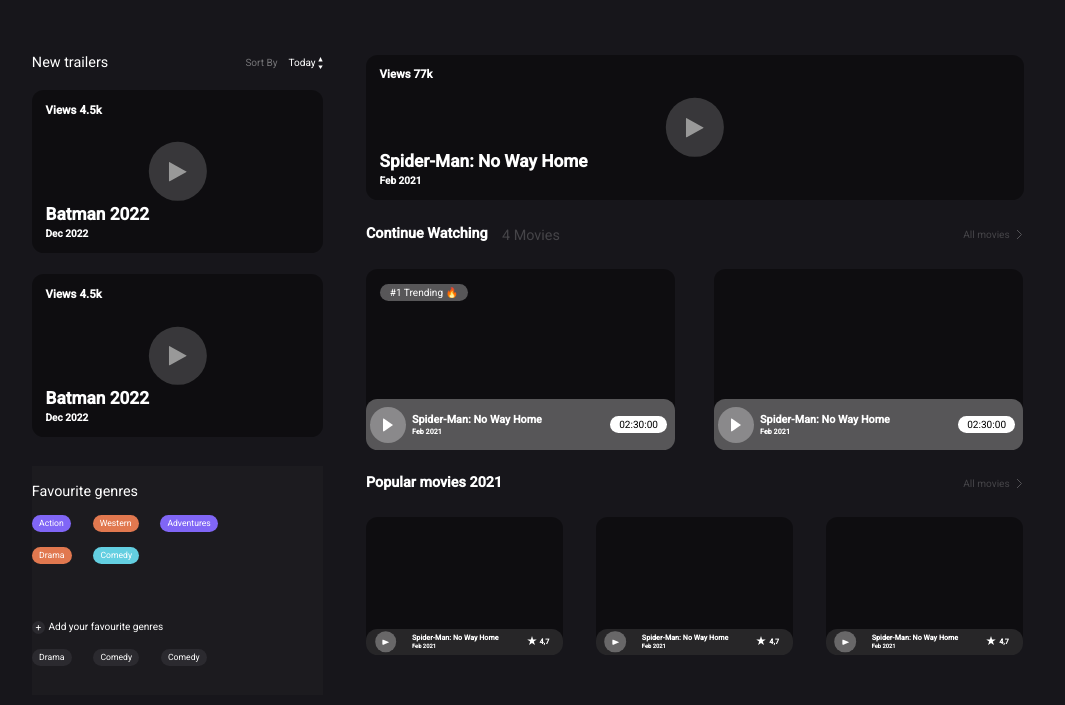
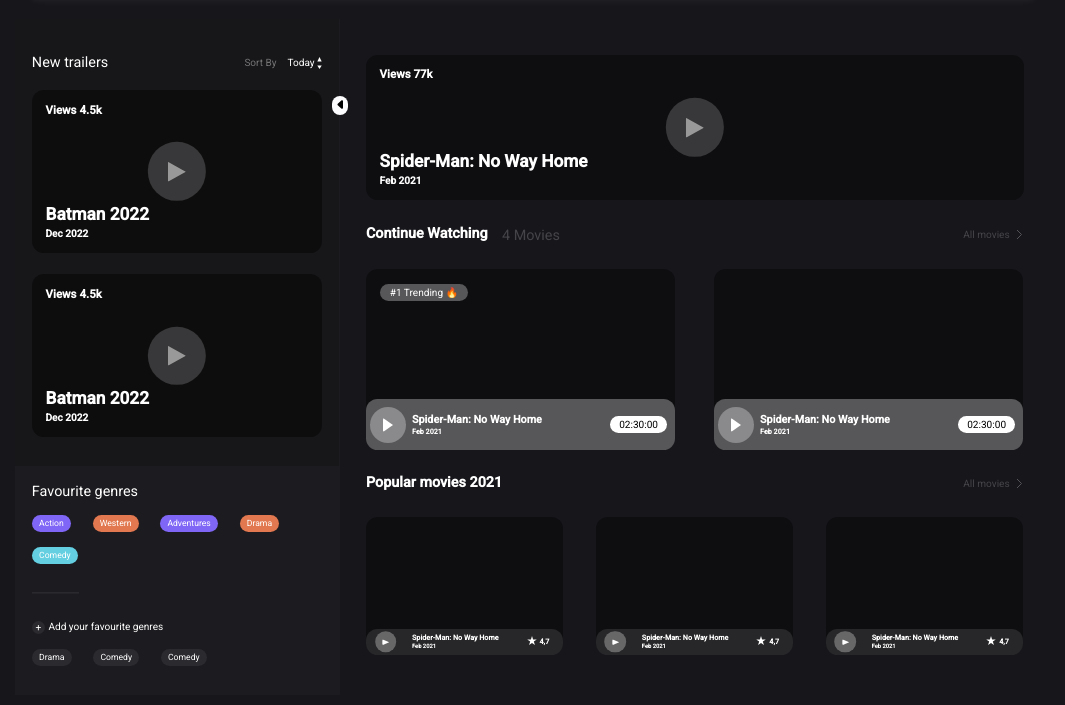
Before and after one commit to OlgaDvl/Movea, a plain HTML site: page index.html in a window 1280 px wide. Shown: the part 85-790 px from the top of the page, without its empty margins (107-1172 px from the left). Drawn offline with Linux system fonts and the light colour scheme; a script that the page names is missing.

Commit message:
Закончили верстку по макету

```diff
--- a/css/style.css
+++ b/css/style.css
@@ -70,13 +70,16 @@
     "my-aside my-main my-main"
     "my-aside my-main my-main";
   grid-template-columns: repeat(auto-fit, minmax(12rem, 1fr));
-  gap: 8rem 0;
+  gap: 3rem 0;
 }
 
 .grid-init {
   max-width: 144rem;
   margin: auto;
   padding: 3rem 2.4rem 4rem;
+}
+.header {
+  box-shadow: 0 .4rem 1rem rgba(255, 255, 255, 0.07);
 }
 
 .header__wrap {
@@ -155,7 +158,9 @@
   border-radius: 50%;
 }
 /*  main-display  */
-
+.main-display {
+  padding-top: 5rem;
+}
 .main-display__trailer {
   position: relative;
   width: 98.5%;
@@ -170,7 +175,7 @@
   border-radius: 1.6rem;
   padding: 1.9rem 0 1.9rem 1.9rem;
  }
- /* затемненеие фона  , .aside__item:after*/
+ /* затемненеие фона */
 .main-display__trailer:after, .trending__item:after, .popular__item:after, .aside__item:after, .aside__item:after {
   content: '';
   position: absolute;
@@ -210,7 +215,7 @@
   width: 8.1rem;
   height: 8.1rem;
   border-radius: 50%;
-  /* filter: blur(1.6rem); */
+  /* filter: blur(1.6rem); затемнение?*/
   display: flex;
   justify-content: center;
   align-items: center;
@@ -386,7 +391,34 @@
 
 /* aside */
 .aside {
-  padding-right: 5.9rem;
+  padding-right: 3.6rem;
+  position: relative;
+}
+.aside:after {
+  content: url('../img/aside-arr.svg');
+  display: flex;
+  justify-content: center;
+  align-items: center;
+  width: 2.2rem;
+  height: 2.6rem;
+  background: #FCFCFE;
+  border-radius: 2rem;
+  position: absolute;
+  top: 10.7rem;
+  right: 2.5rem;
+  cursor: pointer;
+}
+.aside__wrap {
+  background: rgba(255, 255, 255, 0.02);
+  margin-left: -2.4rem;
+}
+.aside__top {
+  padding-right: 2.3rem;
+  padding-left: 2.4rem;
+  padding-bottom: 4rem;;
+  background: #171618;
+  padding-top: 5rem;
+  border-right: .1rem solid #1C1B1F;
 }
 .aside__title {
   display: flex;
@@ -443,7 +475,7 @@
 }
 .aside__item:nth-child(3) {
   margin-top: 3rem;
-  margin-bottom: 4rem;
+  /* margin-bottom: 4rem; */
 }
 .aside__views {
   position: relative;
@@ -455,6 +487,21 @@
 .aside__footer {
   position: relative;
   z-index: 10;
+}
+.aside__footer-bottom {
+  position: relative;
+  z-index: 10;
+}
+.aside__footer-bottom:before {
+  content: '';
+  display: block;
+  width: 6.5rem;
+  height: .1rem;
+  background-color: rgba(255, 255, 255, 0.1);
+  position: absolute;
+  top: -50%;
+  left: 0;
+  transform: translate(0, 50%);
 }
 .aside__item-name {
   margin-bottom: .5rem;
@@ -468,8 +515,8 @@
   line-height: 114%;
 }
 .aside__bottom {
-  padding: 2.5rem 0 2rem 0;
-  background: rgba(255, 255, 255, 0.02);
+  padding: 2.5rem 0 2rem 2.4rem;
+  /* background: rgba(255, 255, 255, 0.02); */
 }
 .aside__favourite-text {
   margin-bottom: 2rem;
--- a/index.html
+++ b/index.html
@@ -15,7 +15,7 @@
 
 <body>
     <div class="grid-init grid">
-
+<!-- header -->
         <header class="header">
             <div class="header__wrap">
                 <a href="#" class="header__logo">MOVEA</a>
@@ -41,8 +41,10 @@
 
             </div>
         </header>
-
+<!-- aside -->
         <aside class="aside box-init">
+            <div class="aside__wrap">
+                <div class="aside__top">
                     <div class="aside__title">
                         <div class="aside__header">New trailers</div>
                         <div class="aside__sort">
@@ -77,6 +79,8 @@
                             <div class="button-play"></div>
                         </div>
                     </div>
+
+                </div>
                 <div class="aside__bottom">
                         <div class="aside__favourite">
                             <div class="aside__favourite-text">Favourite genres</div>
@@ -88,7 +92,7 @@
                                <div class="aside__genre green">Comedy</div>
                             </div>
                         </div>
-                <div class="aside__footer">
+                        <div class="aside__footer-bottom">
                             <div class="aside__add">
                                 <div class="aside__add-round">+</div>
                                 <span>Add your favourite genres</span>
@@ -102,9 +106,9 @@
                         </div>
 
                 </div>
-
+            </div>
         </aside>
-
+<!-- main -->
         <main class="main">
             <section class="main-display">
                 <div class="main-display__trailer">
```
Also changed, not shown: img/aside-arr.svg (added), 1 other file. Lines whose indentation alone changed are shown as unchanged.
